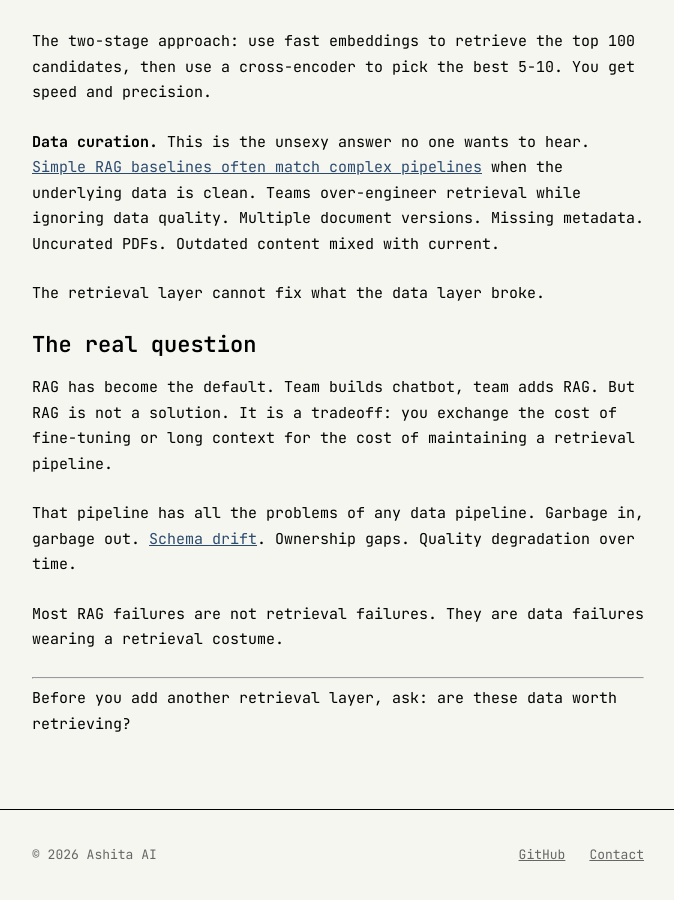
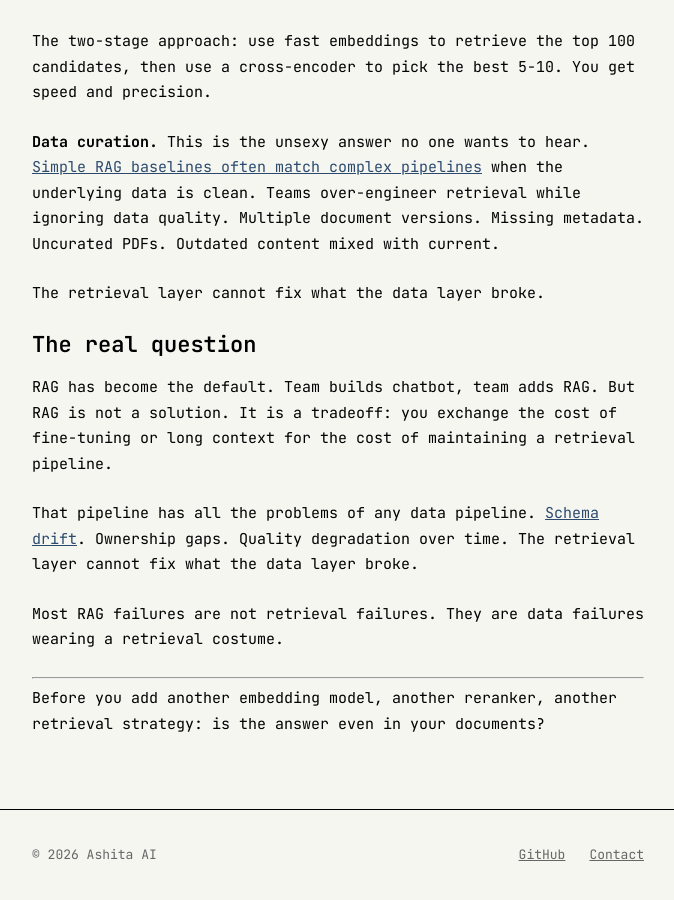
Before and after one commit to ashita-ai/ashita-ai.github.io, a Jekyll site: the page built from _posts/2025-01-17-the-rag-trap.md, in a window 1280 px wide and 900 px high, scrolled down 2468 px. Shown: the whole window, without its empty margins (302-976 px from the left). Built offline with Jekyll 4.4.1, drawn with Linux system fonts in a browser that asks for light colours.

Commit message:
Differentiate overlapping posts
- Data Platform Decisions: Change 'metrics looked normal' to 'schema validated' to avoid overlap with Healthy Metrics
- RAG Trap: Replace 'garbage in garbage out' cliché with RAG-specific closer

```diff
--- a/_posts/2025-01-17-the-rag-trap.md
+++ b/_posts/2025-01-17-the-rag-trap.md
@@ -63,10 +63,10 @@ The retrieval layer cannot fix what the data layer broke.
 
 RAG has become the default. Team builds chatbot, team adds RAG. But RAG is not a solution. It is a tradeoff: you exchange the cost of fine-tuning or long context for the cost of maintaining a retrieval pipeline.
 
-That pipeline has all the problems of any data pipeline. Garbage in, garbage out. [Schema drift](/blog/introducing-tessera/). Ownership gaps. Quality degradation over time.
+That pipeline has all the problems of any data pipeline. [Schema drift](/blog/introducing-tessera/). Ownership gaps. Quality degradation over time. The retrieval layer cannot fix what the data layer broke.
 
 Most RAG failures are not retrieval failures. They are data failures wearing a retrieval costume.
 
 ---
 
-Before you add another retrieval layer, ask: are these data worth retrieving?
+Before you add another embedding model, another reranker, another retrieval strategy: is the answer even in your documents?
```
Also changed, not shown: _posts/2025-01-14-the-data-platform-decisions-that-haunt-you.md (+1 -1 lines).
